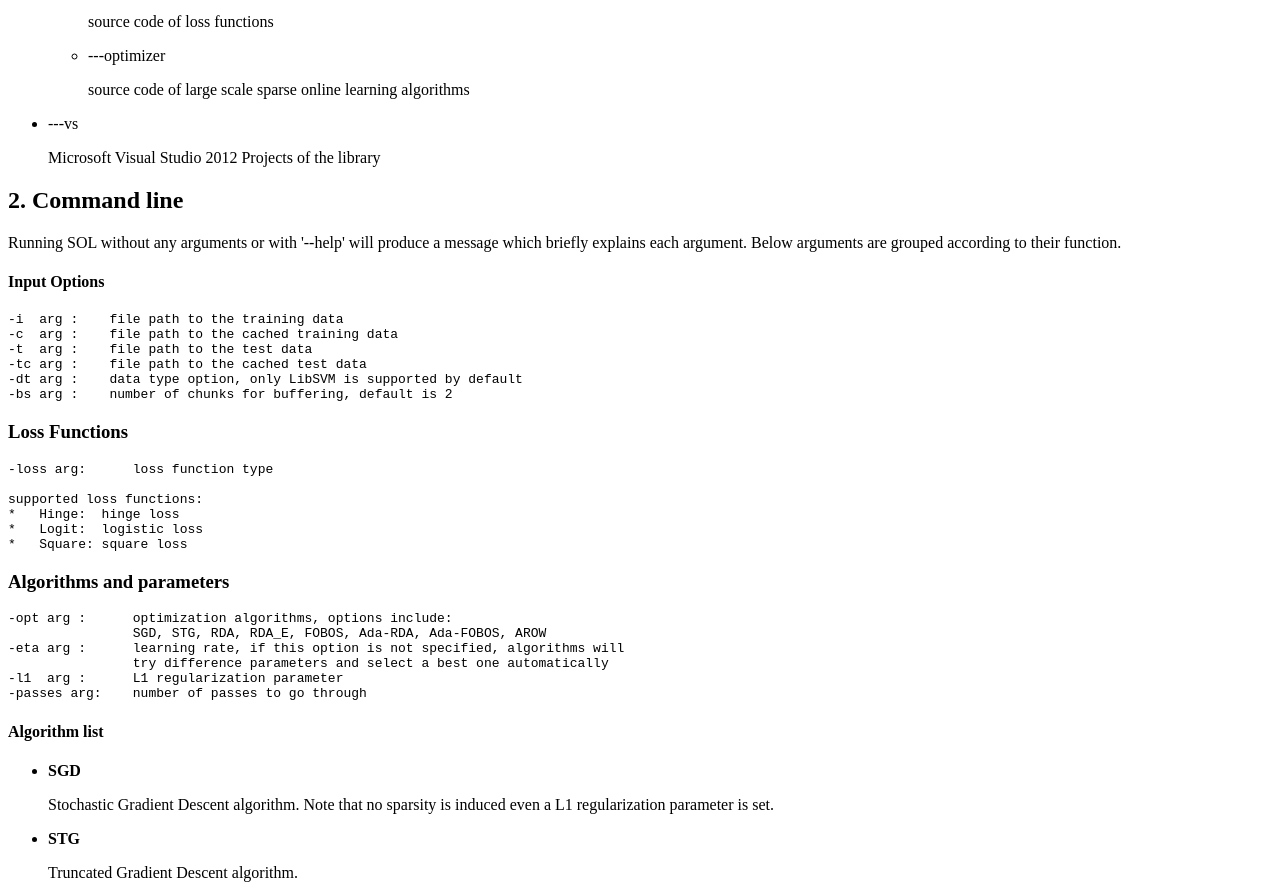
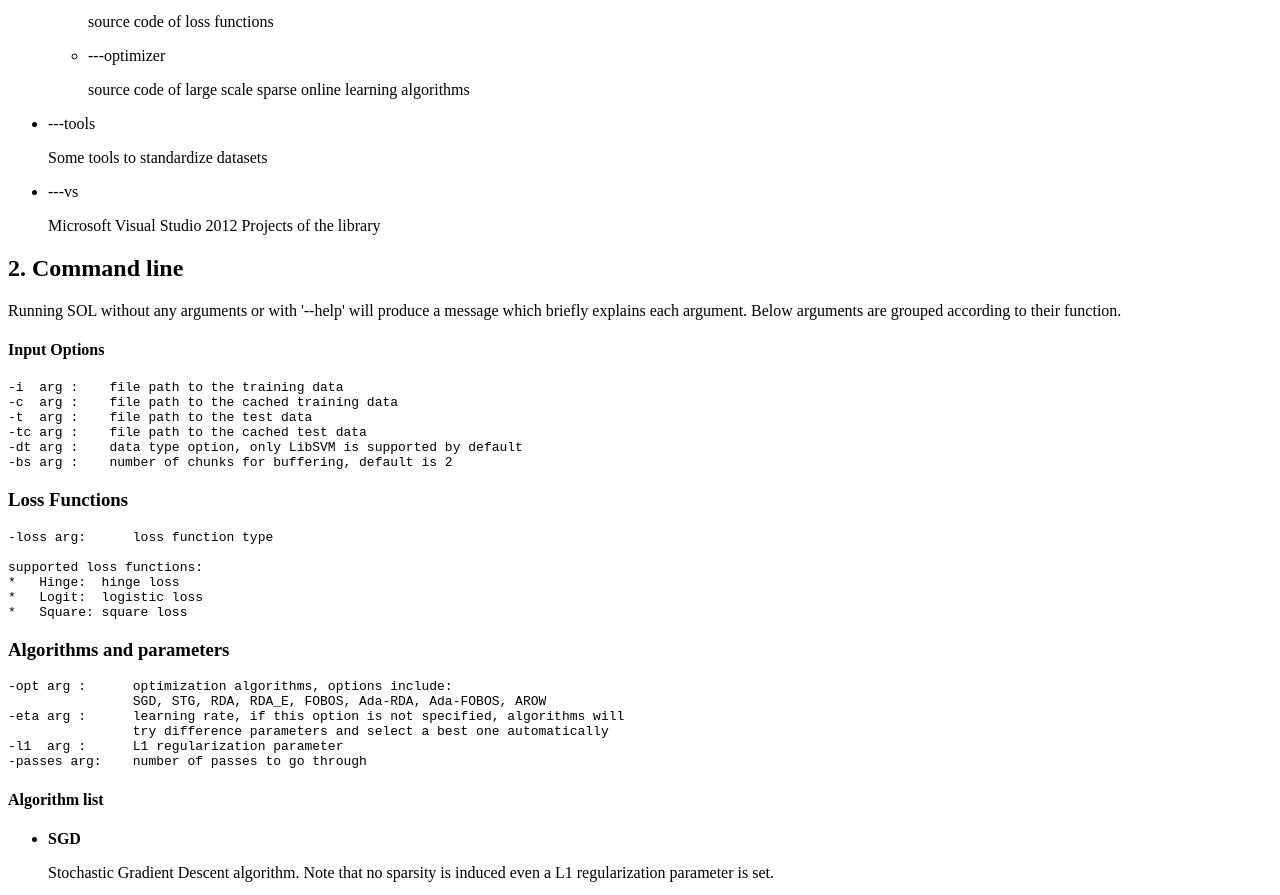
Before and after one commit to yuewu001/sol, a plain HTML site: page doc/index.html in a window 1280 px wide. Shown: the part 1329-2224 px from the top of the page. Drawn offline with Linux system fonts and the light colour scheme.

Commit message:
revise doc

```diff
--- a/doc/index.html
+++ b/doc/index.html
@@ -82,6 +82,9 @@ verify the efficiency and effectiveness of the library.</p>
 
 <p>source code of large scale sparse online learning algorithms</p></li>
 </ul></li>
+<li><p>---tools</p>
+
+<p>Some tools to standardize datasets</p></li>
 <li><p>---vs</p>
 
 <p>Microsoft Visual Studio 2012 Projects of the library</p></li>
```
Also changed, not shown: 1 other file.
